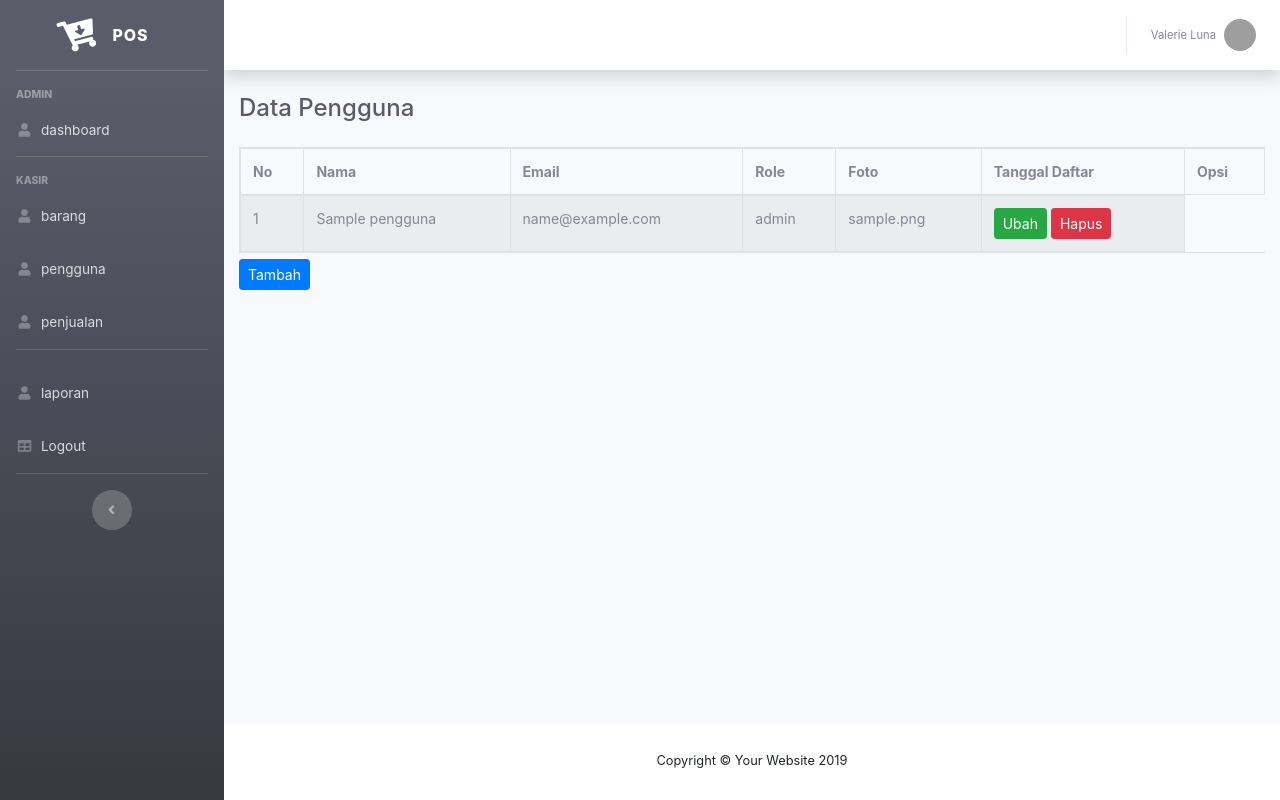
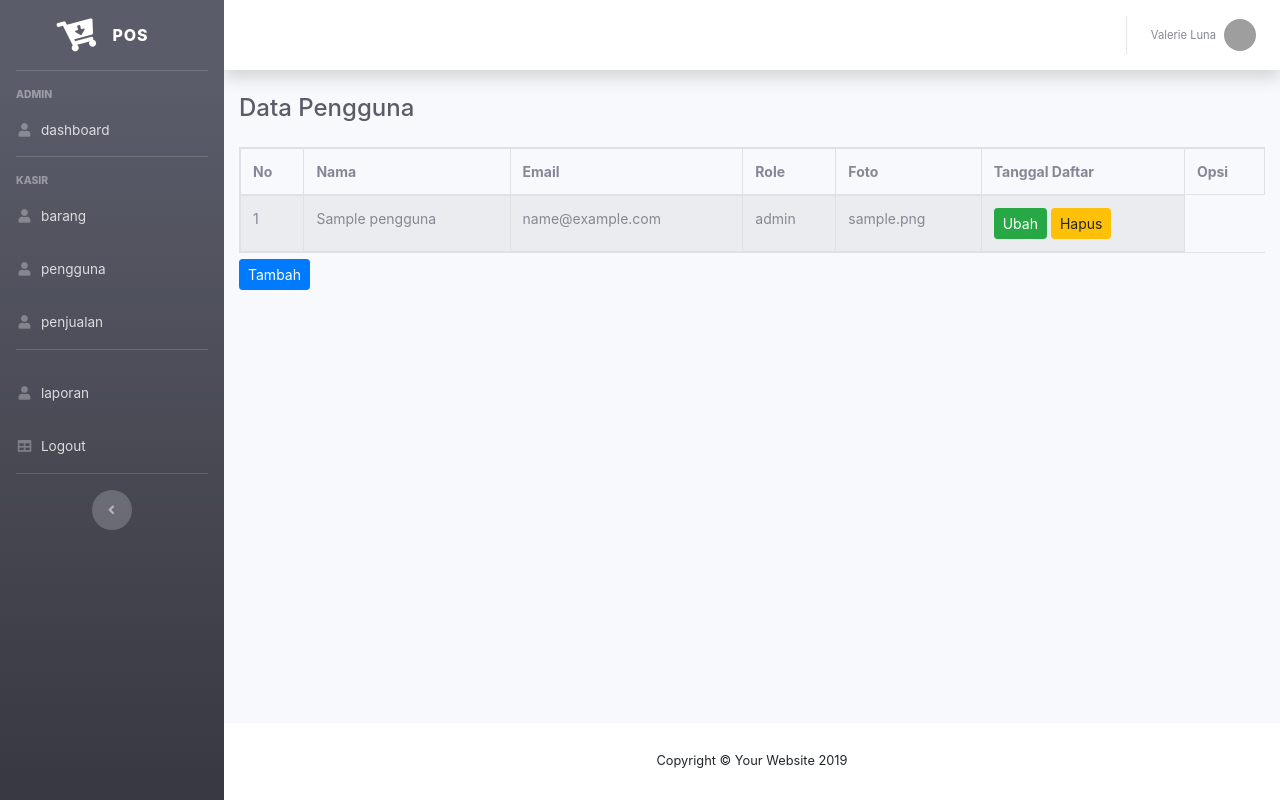
Before and after one commit to diky-satria/point-of-sale-native, a PHP site: page /index.php?halaman=pengguna in a window 1280 px wide. Run offline with PHP 8.4, Linux system fonts and the light colour scheme; the visitor is signed in with stand-in values (Sample User, id 1); tables that the repository leaves empty or names only in its code hold one stand-in row (values such as "Sample post"); some libraries are stand-ins or nearby versions; grey boxes are pictures that could not be loaded.

Commit message:
ubah tampilan pengguna

```diff
--- a/pengguna.php
+++ b/pengguna.php
@@ -36,7 +36,7 @@
             <td><?php echo $data['foto'] ?></td>
             <td>
                 <a href="" class="btn btn-sm btn-success">Ubah</a>
-                <a href="" class="btn btn-sm btn-danger">Hapus</a>
+                <a href="" class="btn btn-sm btn-warning">Hapus</a>
             </td>
         </tr>
 
@@ -45,4 +45,4 @@
     </tbody>
 </table>
 
-<a href="" class="btn btn-sm btn-primary">Tambah</a>
+<a href="index.php?halaman=tambahPengguna" class="btn btn-sm btn-primary">Tambah</a>
```
